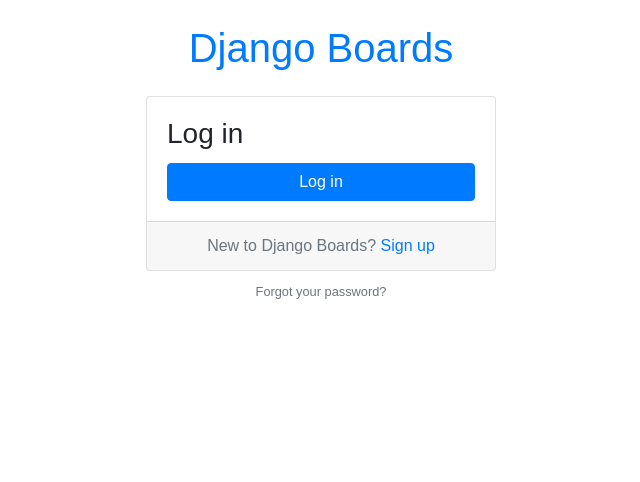
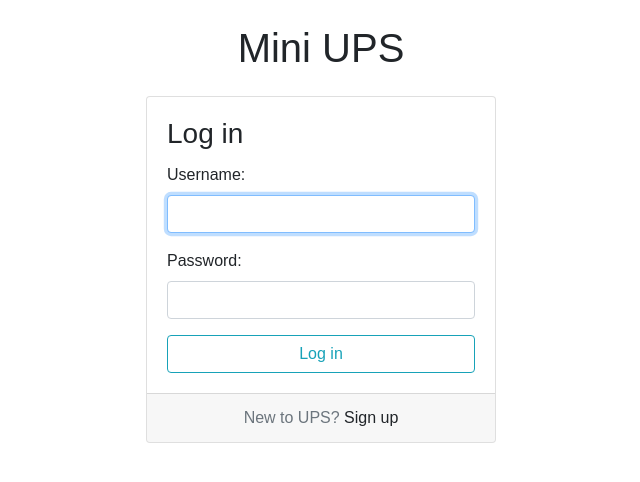
Before and after one commit to JingruGao09/Mini_UPS, a Django app: page /ups/login/ in a window 1280 px wide. Shown: the top 482 px of the page, without its empty margins (319-959 px from the left). Run offline with Django 3.2, Linux system fonts and the light colour scheme; some libraries are stand-ins or nearby versions.

Commit message:
logincolor

```diff
--- /dev/null
+++ b/ups_web/templates/includes/form.html
@@ -0,0 +1,26 @@
+{% load form_tags widget_tweaks %}
+
+{% if form.non_field_errors %}
+<div class="alert alert-danger" role="alert">
+  {% for error in form.non_field_errors %}
+  <p{% if forloop.last %} class="mb-0"{% endif %}>{{ error }}</p>
+  {% endfor %}
+</div>
+{% endif %}
+
+{% for field in form %}
+<div class="form-group">
+  {{ field.label_tag }}
+  {% render_field field class=field|input_class %}
+  {% for error in field.errors %}
+  <div class="invalid-feedback">
+    {{ error }}
+  </div>
+  {% endfor %}
+  {% if field.help_text %}
+  <small class="form-text text-muted">
+    {{ field.help_text|safe }}
+  </small>
+  {% endif %}
+</div>
+{% endfor %}
--- a/ups_web/ups/templates/ups/login.html
+++ b/ups_web/ups/templates/ups/login.html
@@ -9,7 +9,7 @@
 {% block body %}
 <div class="container">
   <h1 class="text-center logo my-4">
-    <a href="{% url 'home' %}">Django Boards</a>
+    <a style="color:#212529;" href="{% url 'home' %}">Mini UPS</a>
   </h1>
   <div class="row justify-content-center">
     <div class="col-lg-4 col-md-6 col-sm-8">
@@ -19,16 +19,16 @@
 	  <form method="post" novalidate>
 	    {% csrf_token %}
 	    {% include 'includes/form.html' %}
-	    <button type="submit" class="btn btn-primary btn-block">Log in</button>
+	    <button type="submit" class="btn btn-outline-info btn-block">Log in</button>
 	  </form>
 	</div>
 	<div class="card-footer text-muted text-center">
-	  New to Django Boards? <a href="{% url 'RegisterUserView' %}">Sign up</a>
+	  New to UPS? <a style="color:#212529;" href="{% url 'RegisterUserView' %}">Sign up</a>
 	</div>
       </div>
       <div class="text-center py-2">
 	<small>
-	  <a href="#" class="text-muted">Forgot your password?</a>
+	  <!--a href="#" class="text-muted">Forgot your password?</a-->
 	</small>
       </div>
     </div>
```
